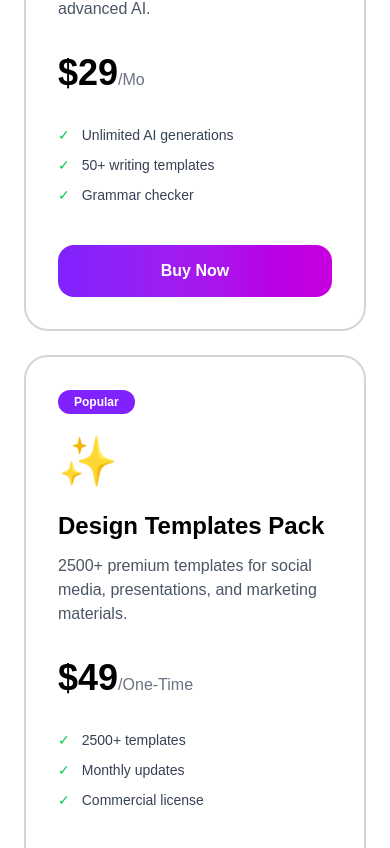
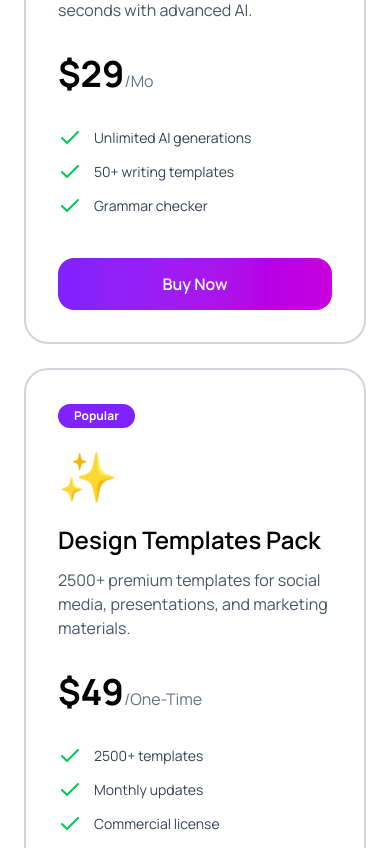
Before and after one commit to rezwanasharmin/DigiTools-Platform, a React (Vite) app: page / in a window 390 px wide. Shown: the part 2095-2943 px from the top of the page. Built offline with nearby package versions, Linux system fonts and the light colour scheme.

Commit message:
Add Navbar with responsive hamburger menu and cart icon Created Hero banner section with call-to-action buttonsn

```diff
--- a/src/Components/Products/ProductCard.jsx
+++ b/src/Components/Products/ProductCard.jsx
@@ -1,3 +1,4 @@
+import { Check } from "lucide-react";
 import { useState } from "react";
 
 const ProductCard = ({ addToCart }) => {
@@ -122,7 +123,7 @@ const ProductCard = ({ addToCart }) => {
             <ul className="space-y-2.5 mb-10">
               {product.features.map((feature, i) => (
                 <li key={i} className="flex items-center gap-3 text-sm text-gray-700">
-                  <span className="text-green-500">✓</span> {feature}
+                  <span className="text-green-500"><Check  /></span> {feature}
                 </li>
               ))}
             </ul>
--- a/src/index.css
+++ b/src/index.css
@@ -1,5 +1,10 @@
+
+@import url('https://fonts.googleapis.com/css2?family=Manrope:wght@200..800&display=swap');
+
+
 @import "tailwindcss";
-@import url('https://fonts.googleapis.com/css2?family=Manrope:wght@200..800&display=swap');
+
+
 
 body{
      font-family: "Manrope", sans-serif;
```
